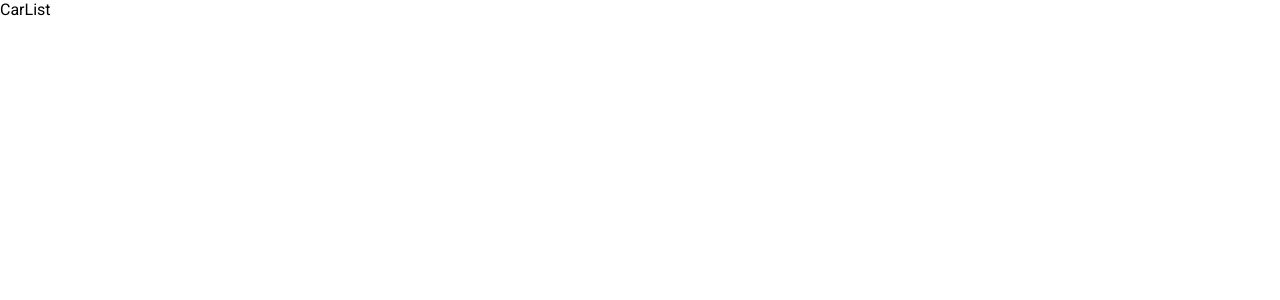
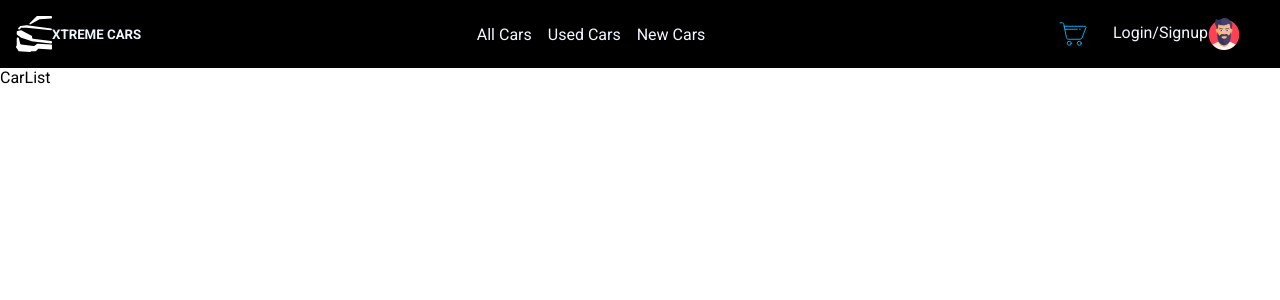
Before and after one commit to DteTRPod3/TRPod3_XtremeCars, a React (Create React App) app: page / in a window 1280 px wide. Shown: the top 300 px of the page. Built offline with nearby package versions, Linux system fonts and the light colour scheme.

Commit message:
nav bar design

```diff
--- a/src/App.tsx
+++ b/src/App.tsx
@@ -1,11 +1,13 @@
 import React from "react";
 
 import "./App.scss";
+import Navbar from "./components/Navbar/Navbar";
 import RouterComponent from "./components/RouterComponent/RouterComponent";
 
 function App() {
   return (
     <>
+      <Navbar />
       <RouterComponent />
     </>
   );
--- /dev/null
+++ b/src/components/Navbar/Navbar.scss
@@ -0,0 +1,56 @@
+.nav-bar-main {
+  background-color: black;
+  padding: 1rem;
+  align-items: center;
+  display: flex;
+  justify-content: space-between;
+
+  flex-wrap: wrap;
+
+  a {
+    color: aliceblue;
+    text-decoration: none;
+
+    &:hover {
+      text-decoration: underline;
+      transform: scale(2);
+    }
+  }
+}
+
+.nav-bar-logo {
+  display: flex;
+  align-items: center;
+  flex-wrap: wrap;
+  float: left;
+}
+
+.nav-bar-car-btn-group {
+  display: flex;
+  align-items: center;
+  justify-content: center;
+  flex-wrap: wrap;
+
+  .nav-bar-car-link {
+    margin-right: 1rem;
+  }
+}
+
+.nav-bar-profile-img {
+  vertical-align: middle;
+  width: 2rem;
+}
+
+.nav-bar-cart-img {
+  vertical-align: middle;
+  width: 2rem;
+}
+
+.nav-bar-right {
+  display: flex;
+  justify-content: space-between;
+
+  .cart-div {
+    padding-right: 1.5rem;
+  }
+}
--- /dev/null
+++ b/src/components/Navbar/Navbar.tsx
@@ -0,0 +1,61 @@
+import React from "react";
+import { useSelector } from "react-redux";
+import { Link, NavLink, useNavigate } from "react-router-dom";
+import Logo from "../../assets/logo.svg";
+import loggedProfile from "../../assets/man.png";
+import cartImage from "../../assets/cartImage.svg";
+import UnknownProfile from "../../assets/profile.svg";
+import "./Navbar.scss";
+const Navbar = () => {
+  const isLoggedin = true;
+  let profilepicture;
+
+  isLoggedin === true
+    ? (profilepicture = loggedProfile)
+    : (profilepicture = UnknownProfile);
+
+  return (
+    <div className="nav-bar-main">
+      <div>
+        <NavLink to="/">
+          <div className="nav-bar-logo">
+            <img src={Logo} alt="Xtreme cars logo" />
+            <h5>XTREME CARS</h5>
+          </div>
+        </NavLink>
+      </div>
+
+      <div className="nav-bar-car-btn-group">
+        <div className="nav-bar-car-link">
+          <NavLink to="/allcars">All Cars</NavLink>
+        </div>
+        <div className="nav-bar-car-link">
+          <NavLink to="/usedcars">Used Cars</NavLink>
+        </div>
+        <div className="nav-bar-car-link">
+          <NavLink to="/newcars">New Cars</NavLink>
+        </div>
+      </div>
+
+      <div className="nav-bar-right">
+        <div className="cart-div">
+          <NavLink to="/cart">
+            <img className="nav-bar-cart-img" src={cartImage} alt="cart" />
+          </NavLink>
+        </div>
+        <div className="cart-div">
+          <NavLink to="/login">
+            Login/Signup
+            <img
+              className="nav-bar-profile-img"
+              src={profilepicture}
+              alt="Profile pic"
+            />
+          </NavLink>
+        </div>
+      </div>
+    </div>
+  );
+};
+
+export default Navbar;
```
Also changed, not shown: src/assets/cartImage.svg (added).
